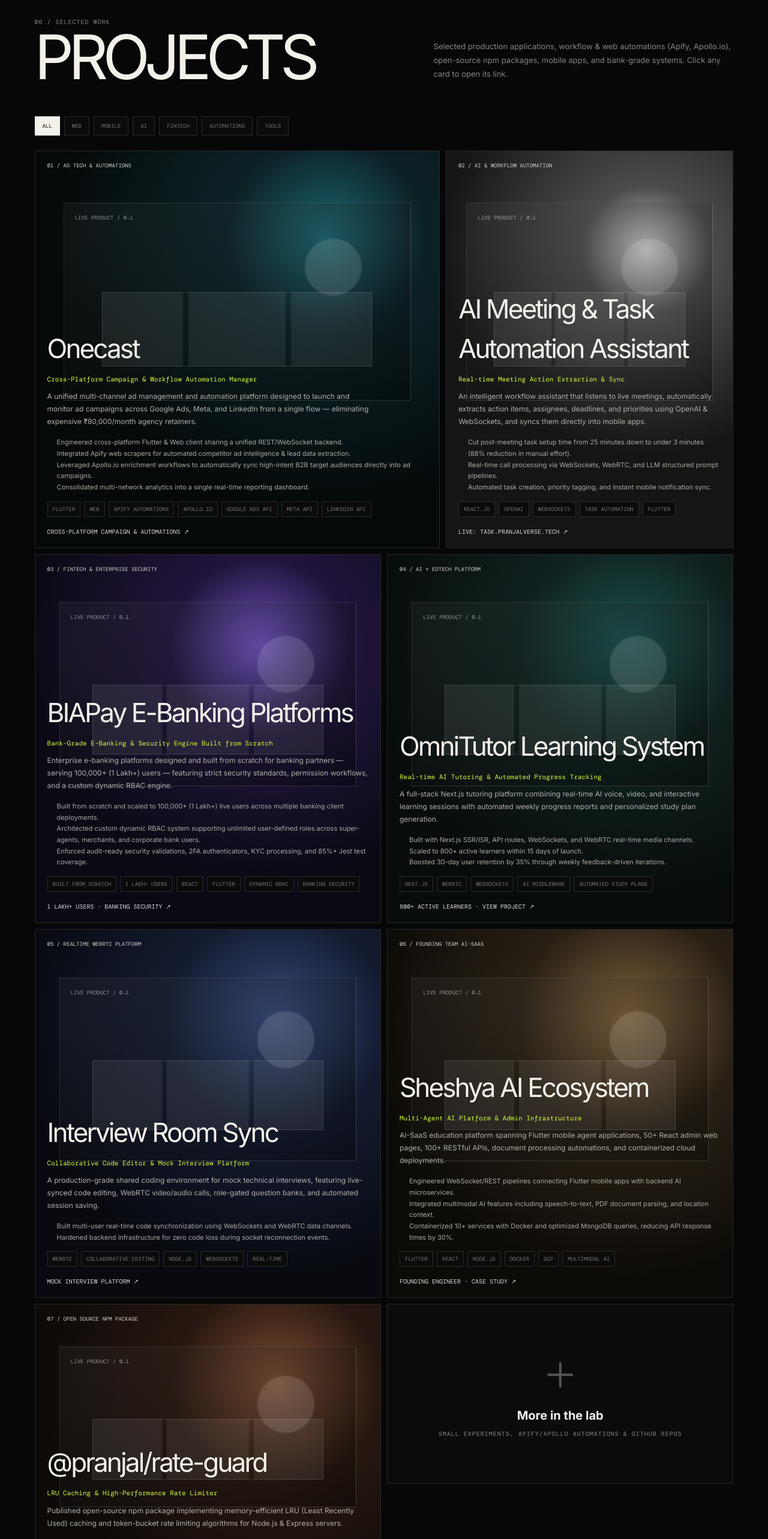
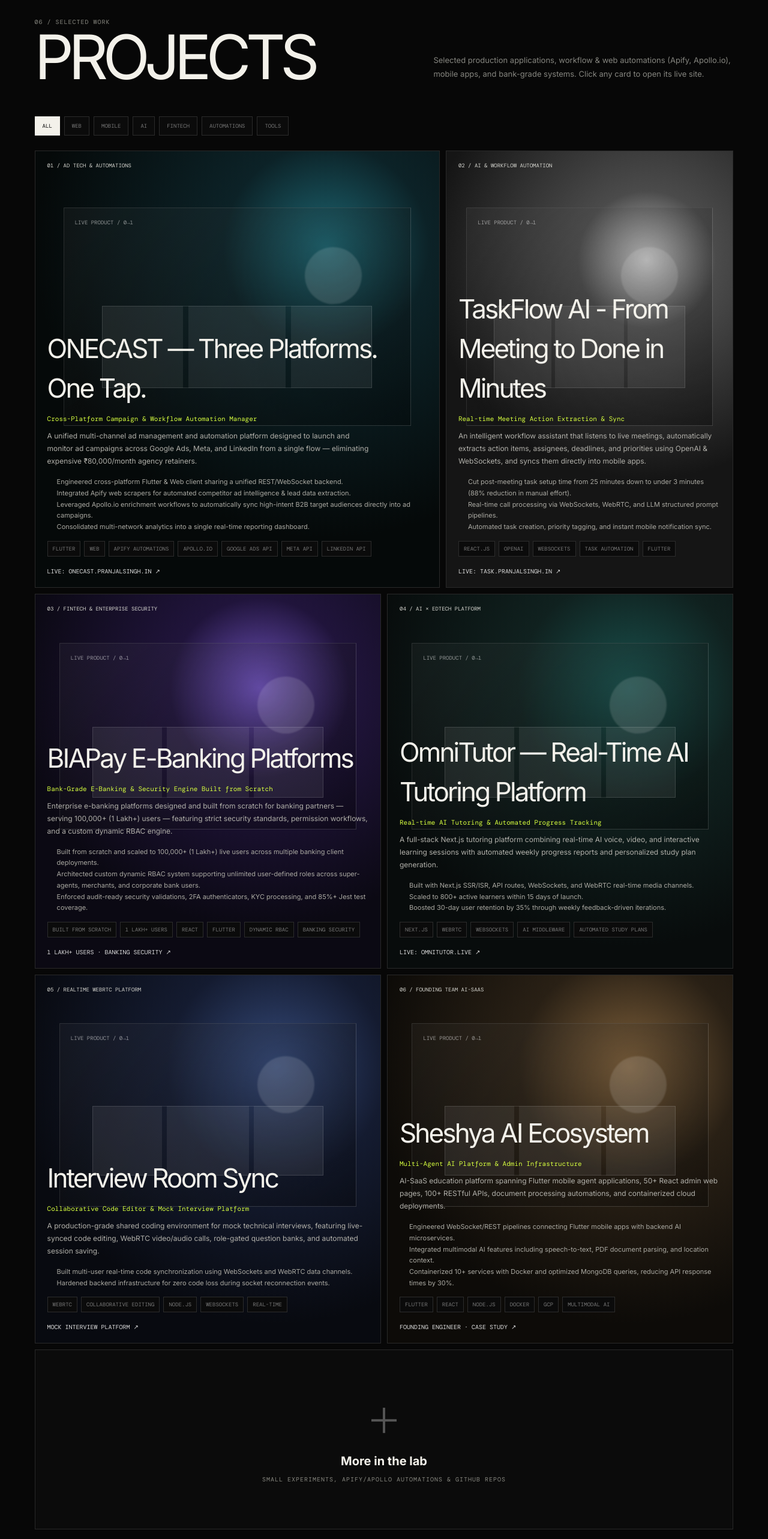
Before and after one commit to pranjalsingh03/mg93, a Next.js app: page / in a window 1280 px wide. Shown: the part 6602-9168 px from the top of the page at 60% size. Built offline with nearby package versions, Linux system fonts and the light colour scheme.

Commit message:
Update project titles and live URLs for Onecast, TaskFlow AI, OmniTutor and remove rate-guard card

```diff
--- a/src/Components/Projects/projects.tsx
+++ b/src/Components/Projects/projects.tsx
@@ -26,7 +26,7 @@ const allProjects: ProjectItem[] = [
     num: "01 / AD TECH & AUTOMATIONS",
     categoryTag: "AD TECH",
     categories: ["Mobile", "Web", "AI", "Automations"],
-    title: "Onecast",
+    title: "ONECAST — Three Platforms. One Tap.",
     subtitle: "Cross-Platform Campaign & Workflow Automation Manager",
     description:
       "A unified multi-channel ad management and automation platform designed to launch and monitor ad campaigns across Google Ads, Meta, and LinkedIn from a single flow — eliminating expensive ₹80,000/month agency retainers.",
@@ -37,18 +37,18 @@ const allProjects: ProjectItem[] = [
       "Consolidated multi-network analytics into a single real-time reporting dashboard.",
     ],
     tags: ["Flutter", "Web", "Apify Automations", "Apollo.io", "Google Ads API", "Meta API", "LinkedIn API"],
-    linkText: "CROSS-PLATFORM CAMPAIGN & AUTOMATIONS ↗",
+    linkText: "LIVE: ONECAST.PRANJALSINGH.IN ↗",
     gridSpan: "span 7",
     minHeight: "620px",
     bgGradient: "radial-gradient(circle at 72% 22%, #1d6672 0, #0c2227 23%, #050909 65%)",
-    externalUrl: "https://github.com/pranjalsingh03/onecast",
+    externalUrl: "https://onecast.pranjalsingh.in/",
   },
   {
-    id: "meeting-assistant",
+    id: "taskflow",
     num: "02 / AI & WORKFLOW AUTOMATION",
     categoryTag: "AI SAAS",
     categories: ["AI", "Mobile", "Web", "Automations"],
-    title: "AI Meeting & Task Automation Assistant",
+    title: "TaskFlow AI - From Meeting to Done in Minutes",
     subtitle: "Real-time Meeting Action Extraction & Sync",
     description:
       "An intelligent workflow assistant that listens to live meetings, automatically extracts action items, assignees, deadlines, and priorities using OpenAI & WebSockets, and syncs them directly into mobile apps.",
@@ -58,8 +58,8 @@ const allProjects: ProjectItem[] = [
       "Automated task creation, priority tagging, and instant mobile notification sync.",
     ],
     tags: ["React.js", "OpenAI", "WebSockets", "Task Automation", "Flutter"],
-    linkText: "LIVE: TASK.PRANJALVERSE.TECH ↗",
-    externalUrl: "https://task.pranjalverse.tech",
+    linkText: "LIVE: TASK.PRANJALSINGH.IN ↗",
+    externalUrl: "https://task.pranjalsingh.in/",
     gridSpan: "span 5",
     minHeight: "620px",
     bgGradient: "radial-gradient(circle at 70% 25%, #c7c7c7 0, #4b4b4b 18%, #151515 57%)",
@@ -90,7 +90,7 @@ const allProjects: ProjectItem[] = [
     num: "04 / AI × EDTECH PLATFORM",
     categoryTag: "AI EDTECH",
     categories: ["AI", "Web", "Automations"],
-    title: "OmniTutor Learning System",
+    title: "OmniTutor — Real-Time AI Tutoring Platform",
     subtitle: "Real-time AI Tutoring & Automated Progress Tracking",
     description:
       "A full-stack Next.js tutoring platform combining real-time AI voice, video, and interactive learning sessions with automated weekly progress reports and personalized study plan generation.",
@@ -100,11 +100,11 @@ const allProjects: ProjectItem[] = [
       "Boosted 30-day user retention by 35% through weekly feedback-driven iterations.",
     ],
     tags: ["Next.js", "WebRTC", "WebSockets", "AI Middleware", "Automated Study Plans"],
-    linkText: "800+ ACTIVE LEARNERS · VIEW PROJECT ↗",
+    linkText: "LIVE: OMNITUTOR.LIVE ↗",
     gridSpan: "span 6",
     minHeight: "540px",
     bgGradient: "radial-gradient(circle at 70% 25%, #19524e 0, #10211f 30%, #080c0c 70%)",
-    externalUrl: "https://github.com/pranjalsingh03",
+    externalUrl: "https://omnitutor.live/",
   },
   {
     id: "interview-room",
@@ -147,26 +147,6 @@ const allProjects: ProjectItem[] = [
     bgGradient: "radial-gradient(circle at 70% 25%, #80613b 0, #292015 30%, #0d0b08 70%)",
     externalUrl: "https://github.com/pranjalsingh03",
   },
-  {
-    id: "rate-guard",
-    num: "07 / OPEN SOURCE NPM PACKAGE",
-    categoryTag: "NPM PACKAGE",
-    categories: ["Tools", "Web"],
-    title: "@pranjal/rate-guard",
-    subtitle: "LRU Caching & High-Performance Rate Limiter",
-    description:
-      "Published open-source npm package implementing memory-efficient LRU (Least Recently Used) caching and token-bucket rate limiting algorithms for Node.js & Express servers.",
-    highlights: [
-      "Protects backend REST/GraphQL APIs against DDoS spikes and abuse with sub-millisecond check latency.",
-      "Zero third-party runtime dependencies, written in strict TypeScript.",
-    ],
-    tags: ["npm Package", "TypeScript", "LRU Cache", "Rate Limiting", "API Security"],
-    linkText: "PUBLISHED NPM PACKAGE ↗",
-    gridSpan: "span 6",
-    minHeight: "450px",
-    bgGradient: "radial-gradient(circle at 70% 25%, #7b4b31 0, #271710 30%, #0d0a08 70%)",
-    externalUrl: "https://www.npmjs.com/package/@pranjal/rate-guard",
-  },
 ];
 
 const categoriesList: ProjectCategory[] = ["All", "Web", "Mobile", "AI", "Fintech", "Automations", "Tools"];
@@ -187,7 +167,7 @@ const Projects = () => {
           <h2>Projects</h2>
         </div>
         <p className="section-intro">
-          Selected production applications, workflow &amp; web automations (Apify, Apollo.io), open-source npm packages, mobile apps, and bank-grade systems. Click any card to open its link.
+          Selected production applications, workflow &amp; web automations (Apify, Apollo.io), mobile apps, and bank-grade systems. Click any card to open its live site.
         </p>
       </div>
 
@@ -257,9 +237,9 @@ const Projects = () => {
           target="_blank"
           rel="noopener noreferrer"
           className="project-card-link"
-          style={{ gridColumn: "span 6" }}
+          style={{ gridColumn: "span 12" }}
         >
-          <article className="project more-project" style={{ minHeight: "450px" }}>
+          <article className="project more-project" style={{ minHeight: "220px" }}>
             <div>
               <div className="plus">＋</div>
               <strong>More in the lab</strong>
```
